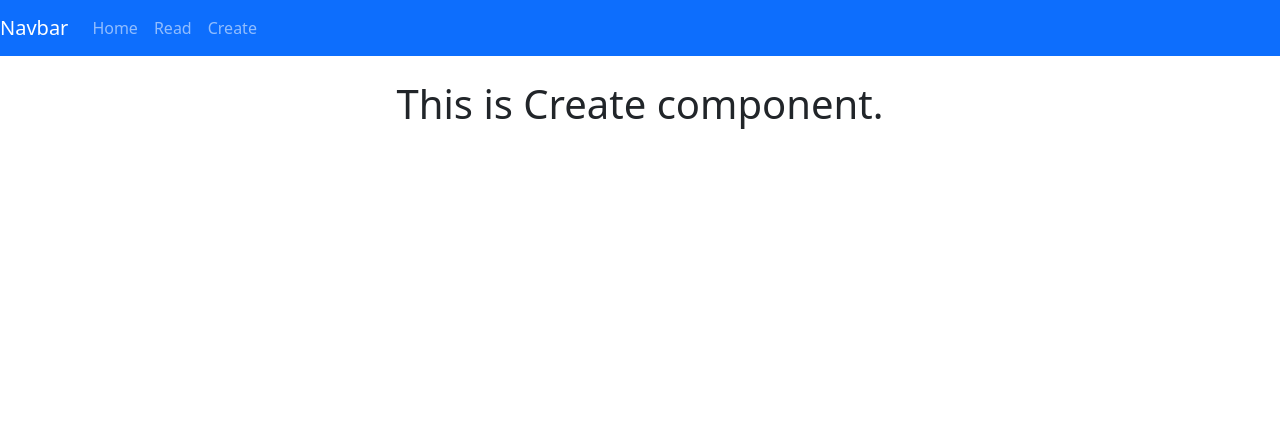
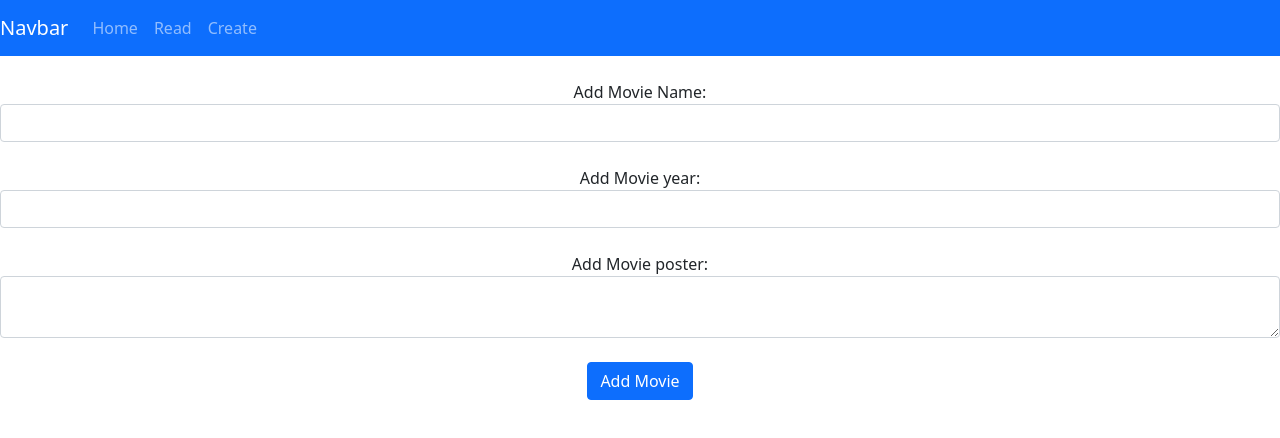
Before and after one commit to KasiaKrakowska/DataRep_lab10, a React (Create React App) app: page /create in a window 1280 px wide. Shown: the top 438 px of the page. Built offline with nearby package versions, Linux system fonts and the light colour scheme.

Commit message:
Lab_4 complete

```diff
--- a/package.json
+++ b/package.json
@@ -6,6 +6,7 @@
     "@testing-library/jest-dom": "^5.14.1",
     "@testing-library/react": "^11.2.7",
     "@testing-library/user-event": "^12.8.3",
+    "axios": "^0.23.0",
     "bootstrap": "^5.1.1",
     "react": "^17.0.2",
     "react-bootstrap": "^2.0.0-rc.0",
--- a/src/components/create.js
+++ b/src/components/create.js
@@ -1,14 +1,102 @@
 //import React library
 import React from "react";
+import { MovieItem } from "./movieItem";
 
 //start Create class - export used in order to use component elsewhere
 export class Create extends React.Component {
+
+    //constructor method - called automatically when we created an object from that class
+    constructor() {
+        super();
+        //bind used to pass the data as an argument to the function of a class based component
+        this.onSubmit = this.onSubmit.bind(this);
+        this.onChangeMovieName = this.onChangeMovieName.bind(this);
+        this.onChangeMovieYear = this.onChangeMovieYear.bind(this);
+        this.onChangeMoviePoster = this.onChangeMoviePoster.bind(this);
+
+        this.state = {
+            Title: "",
+            Year: "",
+            Poster: ""
+        }//end state
+    }//end constructor
+
+    //start onChangeMovieName method
+    onChangeMovieName(e) {
+        //when the valuse changes - update state
+        this.setState({
+            Title: e.target.value
+        });
+    }//end onChangeMovieName
+
+    //start onChangeMovieYear method
+    onChangeMovieYear(e) {
+        //when the valuse changes - update state
+        this.setState({
+            Year: e.target.value
+        });
+    }//end onChangeMovieYear
+
+    //start onChangeMoviePoster method
+    onChangeMoviePoster(e) {
+        //when the valuse changes - update state
+        this.setState({
+            Poster: e.target.value
+        });
+    }//end onChangeMoviePoster
+
+    //start onSubmit method with 1 argument "e"
+    onSubmit(e) {
+        e.preventDefault()//stops from calling submit multiple times
+        alert("Movie: " + this.state.Title + " " + this.state.Year + " " + this.state.Poster);
+    }//end onSubmit method
     //start render method
     render() {
-        //returns div tag content and print to screen
+        //returns div tag content with form and print to screen
         return (
-            <div>
-                <h1>This is Create component.</h1>
+            <div className="App">
+                <form onSubmit={this.onSubmit}>
+                    {/*input control - title*/}
+                    <div className="form-group">
+                        <label>Add Movie Name: </label>
+                        <input type="text"
+                            className="form-control"
+                            //value method - uses existing title
+                            value={this.state.Title}
+                            //onChange method - change movie title
+                            onChange={this.onChangeMovieName}></input>
+                    </div><br />
+
+                    {/*input control - year*/}
+                    <div className="form-group">
+                        <label>Add Movie year: </label>
+                        <input type="text"
+                            className="form-control"
+                            //value method - uses existing year
+                            value={this.state.Year}
+                            //onChange method - change movie year
+                            onChange={this.onChangeMovieYear}></input>
+                    </div><br />
+
+                    {/*input control - poster*/}
+                    <div className="form-group">
+                        <label>Add Movie poster: </label>
+                        <textarea type="text"
+                            className="form-control"
+                            //value method - uses existing poster
+                            value={this.state.Poster}
+                            //onChange method - change movie poster
+                            onChange={this.onChangeMoviePoster}>
+                        </textarea>
+
+                    </div><br />
+                    {/*submit button*/}
+                    <div className="form-group">
+                        <input type="submit"
+                            value="Add Movie"
+                            className="btn btn-primary"></input>
+                    </div>
+                </form>
             </div>
         )//end return
     };//end render method
--- a/src/components/read.js
+++ b/src/components/read.js
@@ -1,6 +1,7 @@
 //import React libraries and components
 import React from "react";
 import { Movies } from "./movies";
+import axios from "axios";
 
 //start Read class - export used in order to use component elsewhere
 export class Read extends React.Component {
@@ -8,30 +9,29 @@ export class Read extends React.Component {
     //state is used to represent an information about the component's current situation
     state = {
         //movies object with JSON data
-        movies: [
-            {
-                "Title": "Avengers: Infinity War",
-                "Year": "2018",
-                "imdbID": "tt4154756",
-                "Type": "movie",
-                "Poster": "https://m.media-amazon.com/images/M/MV5BMjMxNjY2MDU1OV5BMl5BanBnXkFtZTgwNzY1MTUwNTM@._V1_SX300.jpg"
-            },
-            {
-                "Title": "Captain America: Civil War",
-                "Year": "2016",
-                "imdbID": "tt3498820",
-                "Type": "movie",
-                "Poster": "https://m.media-amazon.com/images/M/MV5BMjQ0MTgyNjAxMV5BMl5BanBnXkFtZTgwNjUzMDkyODE@._V1_SX300.jpg"
-            },
-            {
-                "Title": "Charlie Wilson's War",
-                "Year": "2007",
-                "imdbID": "tt0472062",
-                "Type": "movie",
-                "Poster": "https://m.media-amazon.com/images/M/MV5BMTgwMDgwMDc4MF5BMl5BanBnXkFtZTYwOTU3MDM4._V1_SX300.jpg"
-            }
-        ]
-    };
+        movies: []
+    };//end state
+    //Promise
+    //componentDidMount() is invoked immediately after a component is inserted into the tree.
+    //Initialization that requires DOM nodes goes here.
+    //Instantiate the network request To load data from a remote endpoint,
+    componentDidMount() {//component lifecycle
+        //promise - axios get request to jsonblob URL
+        //library that serves to create HTTP requests that are present externally
+        axios.get('https://jsonblob.com/api/jsonblob/894944504570986496')
+            //fulfilled promise - when everything works it will update State with response from URL
+            .then(
+                (response) => {
+                    this.setState({ movies: response.data.movies })
+                }
+            )
+            //rejected promise - if there is an error it will print to console
+            .catch(
+                (error) => {
+                    console.log(error)
+                }
+            );
+    }//end componentDidMount
     //start render method
     render() {
         //returns div tag content and print to screen
```
Also changed, not shown: 1 other file (tests, documents, lock files or other folders).
